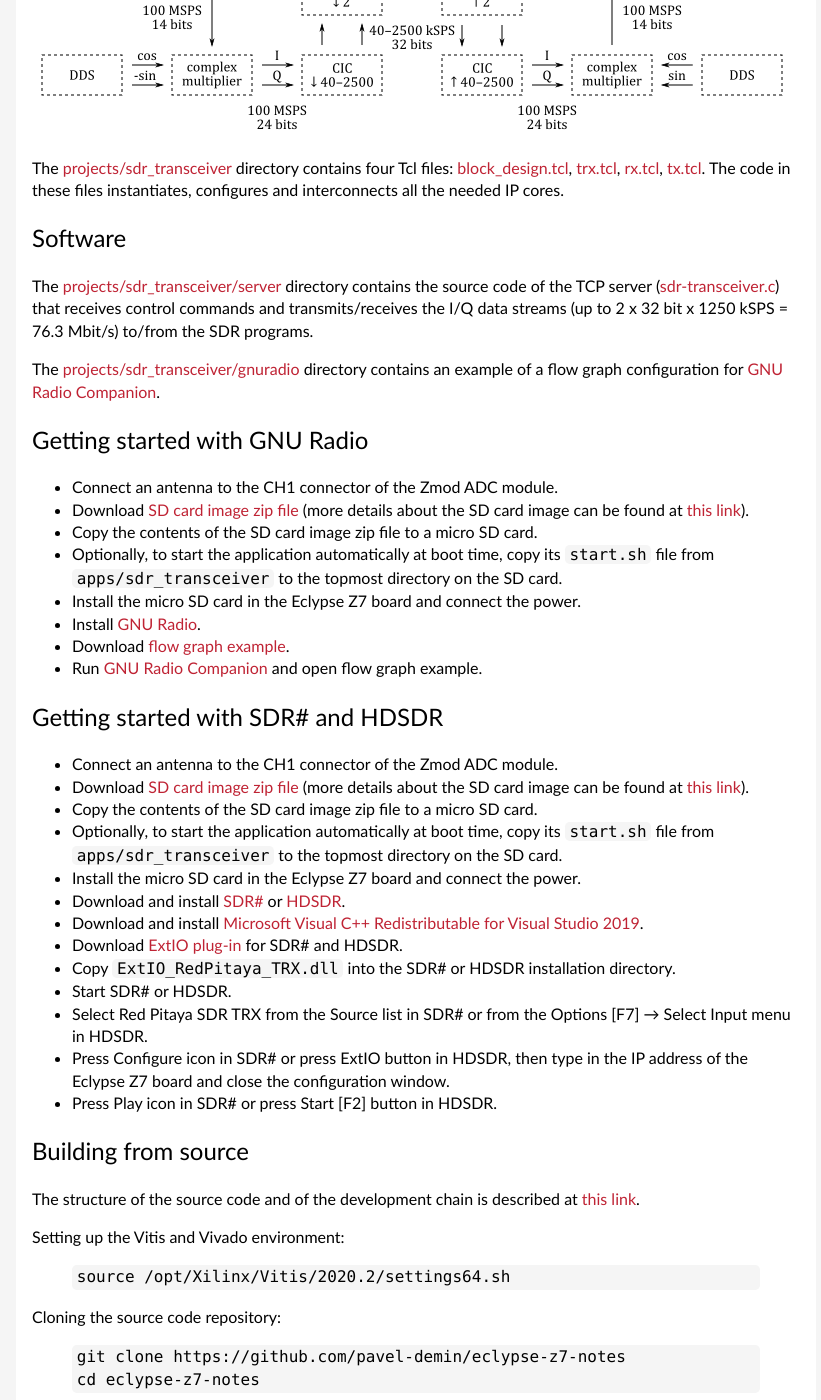
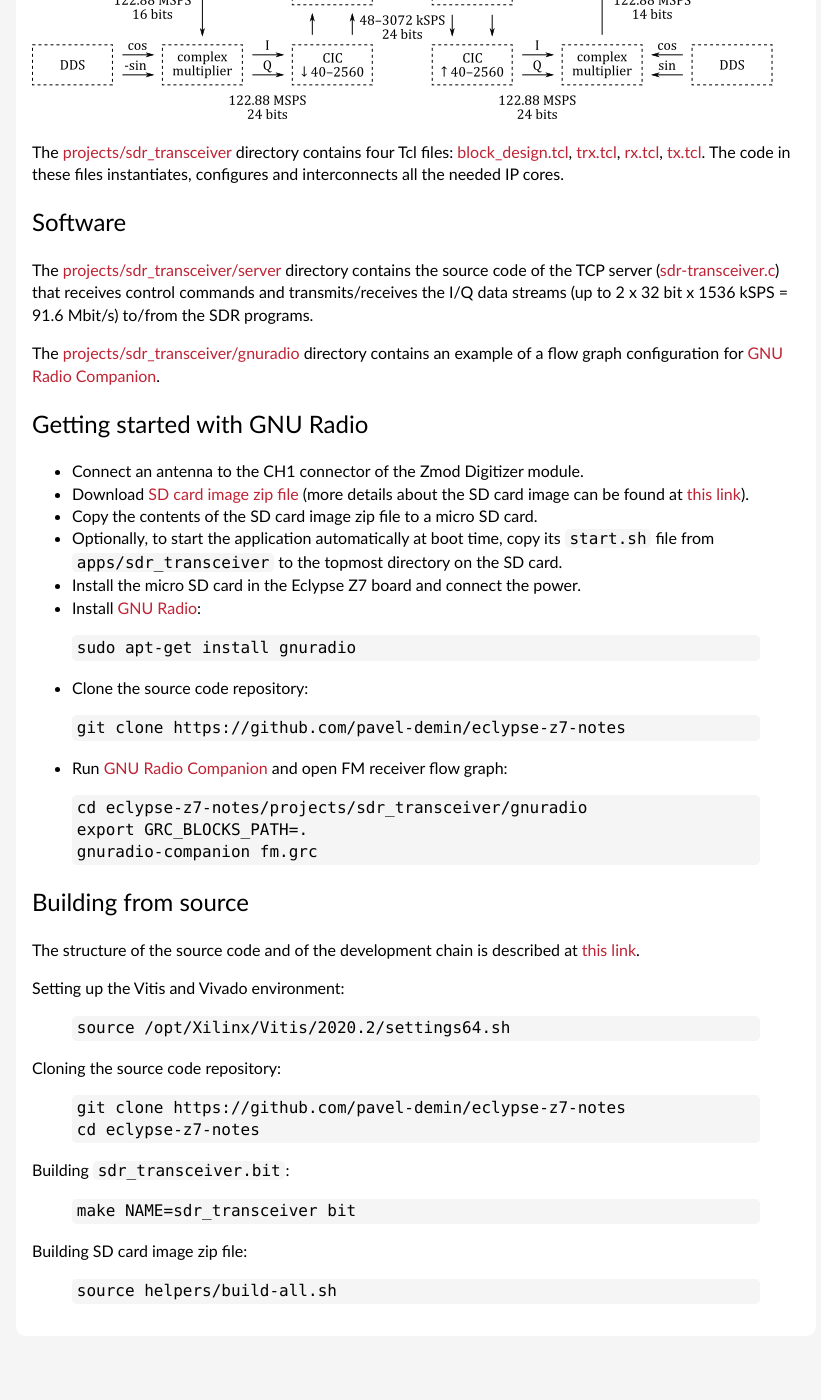
Before and after one commit to pavel-demin/eclypse-z7-notes, a Jekyll site: the page built from sdr-transceiver.md, in a window 1280 px wide and 1400 px high, scrolled down 1265 px. Shown: the whole window, without its empty margins (224-1045 px from the left). Built offline with Jekyll 4.4.1, drawn with Linux system fonts in a browser that asks for light colours; some of the changed text lies outside the part shown.

Commit message:
update sdr-transceiver

```diff
--- a/sdr-transceiver.md
+++ b/sdr-transceiver.md
@@ -9,14 +9,14 @@
 
 This is a port of the SDR transceiver application for the Red Pitaya board to the Eclypse Z7 board.
 
-The SDR transceiver application for the Red Pitaya board is described at [this link](http://pavel-demin.github.io/red-pitaya-notes/sdr-transceiver).
+The SDR transceiver application for the Red Pitaya board is described at [this link](http://pavel-demin.github.io/red-pitaya-notes/sdr-transceiver-122-88).
 
 All programs and libraries that work with the SDR transceiver application for the Red Pitaya board should also work with this port.
 
-This application requires Zmod ADC and Zmod DAC to be connected to the Eclypse Z7 board as follows:
+This application requires Zmod Digitizer and Zmod AWG to be connected to the Eclypse Z7 board as follows:
 
- - Zmod ADC is connected to ZMOD A connector
- - Zmod DAC is connected to ZMOD B connector
+ - Zmod Digitizer is connected to ZMOD A connector
+ - Zmod AWG is connected to ZMOD B connector
 
 Hardware
 -----
@@ -25,19 +25,19 @@
 
 The implementation of the SDR receivers is quite straightforward:
 
- - An antenna is connected to one of the inputs of the Zmod ADC module.
- - The on-board ADC (100 MS/s sampling frequency, 14-bit resolution) digitizes the RF signal from the antenna.
+ - An antenna is connected to one of the inputs of the Zmod Digitizer module.
+ - The on-board ADC (122.88 MS/s sampling frequency, 14-bit resolution) digitizes the RF signal from the antenna.
  - The data coming from the ADC is processed by a in-phase/quadrature (I/Q) digital down-converter (DDC) running on the FPGA.
 
 The SDR transmitters consist of the similar blocks but arranged in an opposite order:
 
  - The I/Q data is processed by a digital up-converter (DUC) running on the FPGA.
- - The on-board DAC (100 MS/s sampling frequency, 14-bit resolution) outputs RF signal.
- - An antenna is connected to one of the outputs of the Zmod DAC module.
+ - The on-board DAC (122.88 MS/s sampling frequency, 14-bit resolution) outputs RF signal.
+ - An antenna is connected to one of the outputs of the Zmod AWG module.
 
-The tunable frequency range covers from 0 Hz to 50 MHz.
+The tunable frequency range covers from 0 Hz to 122.88 MHz.
 
-The I/Q data rate is configurable and five settings are available: 20, 50, 100, 250, 500 and 1250 kSPS.
+The I/Q data rate is configurable and five settings are available: 24, 48, 96, 192, 384, 768 and 1536 kSPS.
 
 The basic blocks of the digital down-converters (DDC) and of the digital up-converters (DUC) are shown on the following diagram:
 
@@ -48,38 +48,32 @@
 Software
 -----
 
-The [projects/sdr_transceiver/server](https://github.com/pavel-demin/eclypse-z7-notes/tree/master/projects/sdr_transceiver/server) directory contains the source code of the TCP server ([sdr-transceiver.c](https://github.com/pavel-demin/eclypse-z7-notes/blob/master/projects/sdr_transceiver/server/sdr-transceiver.c)) that receives control commands and transmits/receives the I/Q data streams (up to 2 x 32 bit x 1250 kSPS = 76.3 Mbit/s) to/from the SDR programs.
+The [projects/sdr_transceiver/server](https://github.com/pavel-demin/eclypse-z7-notes/tree/master/projects/sdr_transceiver/server) directory contains the source code of the TCP server ([sdr-transceiver.c](https://github.com/pavel-demin/eclypse-z7-notes/blob/master/projects/sdr_transceiver/server/sdr-transceiver.c)) that receives control commands and transmits/receives the I/Q data streams (up to 2 x 32 bit x 1536 kSPS = 91.6 Mbit/s) to/from the SDR programs.
 
 The [projects/sdr_transceiver/gnuradio](https://github.com/pavel-demin/eclypse-z7-notes/tree/master/projects/sdr_transceiver/gnuradio) directory contains an example of a flow graph configuration for [GNU Radio Companion](https://wiki.gnuradio.org/index.php/GNURadioCompanion).
 
 Getting started with GNU Radio
 -----
 
- - Connect an antenna to the CH1 connector of the Zmod ADC module.
+ - Connect an antenna to the CH1 connector of the Zmod Digitizer module.
  - Download [SD card image zip file]({{ site.release-image }}) (more details about the SD card image can be found at [this link]({{ "/alpine/" | prepend: site.baseurl }})).
  - Copy the contents of the SD card image zip file to a micro SD card.
  - Optionally, to start the application automatically at boot time, copy its `start.sh` file from `apps/sdr_transceiver` to the topmost directory on the SD card.
  - Install the micro SD card in the Eclypse Z7 board and connect the power.
- - Install [GNU Radio](https://gnuradio.org).
- - Download [flow graph example](https://github.com/pavel-demin/eclypse-z7-notes/raw/master/projects/sdr_transceiver/gnuradio/trx_dual_template.grc).
- - Run [GNU Radio Companion](https://wiki.gnuradio.org/index.php/GNURadioCompanion) and open flow graph example.
-
-Getting started with SDR# and HDSDR
------
-
- - Connect an antenna to the CH1 connector of the Zmod ADC module.
- - Download [SD card image zip file]({{ site.release-image }}) (more details about the SD card image can be found at [this link]({{ "/alpine/" | prepend: site.baseurl }})).
- - Copy the contents of the SD card image zip file to a micro SD card.
- - Optionally, to start the application automatically at boot time, copy its `start.sh` file from `apps/sdr_transceiver` to the topmost directory on the SD card.
- - Install the micro SD card in the Eclypse Z7 board and connect the power.
- - Download and install [SDR#](https://www.dropbox.com/sh/5fy49wae6xwxa8a/AAAdAcU238cppWziK4xPRIADa/sdr/sdrsharp_v1.0.0.1361_with_plugins.zip?dl=1) or [HDSDR](http://www.hdsdr.de/).
- - Download and install [Microsoft Visual C++ Redistributable for Visual Studio 2019](https://visualstudio.microsoft.com/downloads/#microsoft-visual-c-redistributable-for-visual-studio-2019).
- - Download [ExtIO plug-in](https://www.dropbox.com/sh/5fy49wae6xwxa8a/AAABy8xWrv4wFFbkYfmVU6DGa/sdr/ExtIO_RedPitaya_TRX.dll?dl=1) for SDR# and HDSDR.
- - Copy `ExtIO_RedPitaya_TRX.dll` into the SDR# or HDSDR installation directory.
- - Start SDR# or HDSDR.
- - Select Red Pitaya SDR TRX from the Source list in SDR# or from the Options [F7] &rarr; Select Input menu in HDSDR.
- - Press Configure icon in SDR# or press ExtIO button in HDSDR, then type in the IP address of the Eclypse Z7 board and close the configuration window.
- - Press Play icon in SDR# or press Start [F2] button in HDSDR.
+ - Install [GNU Radio](http://gnuradio.org):
+{% highlight bash %}
+sudo apt-get install gnuradio
+{% endhighlight %}
+ - Clone the source code repository:
+{% highlight bash %}
+git clone https://github.com/pavel-demin/eclypse-z7-notes
+{% endhighlight %}
+ - Run [GNU Radio Companion](http://gnuradio.org/redmine/projects/gnuradio/wiki/GNURadioCompanion) and open FM receiver flow graph:
+{% highlight bash %}
+cd eclypse-z7-notes/projects/sdr_transceiver/gnuradio
+export GRC_BLOCKS_PATH=.
+gnuradio-companion fm.grc
+{% endhighlight %}
 
 Building from source
 -----
```
Also changed, not shown: img/sdr-transceiver.png.
